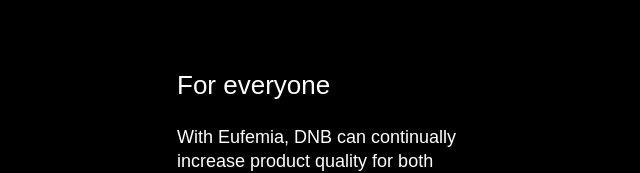
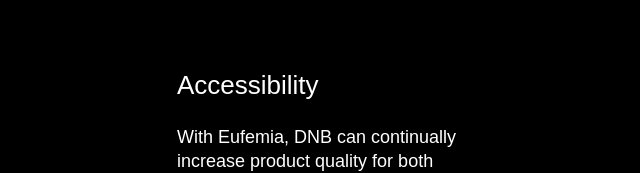
Before and after one commit to Nansivo/Eufemia-landing-page, a Gatsby site: page /about in a window 1280 px wide. Shown: the part 1067-1240 px from the top of the page, 287-927 px from the left. Built offline with nearby package versions, Linux system fonts and the light colour scheme; Gatsby itself is replaced by a stand-in of ours.

Commit message:
Rename About section 'For everyone' to 'Accessibility'

```diff
--- a/src/components/AboutEufemia.tsx
+++ b/src/components/AboutEufemia.tsx
@@ -34,7 +34,7 @@
     ],
   },
   {
-    title: "For everyone",
+    title: "Accessibility",
     step: "Accessibility",
     blocks: [
       { type: "p", text: "With Eufemia, DNB can continually increase product quality for both visual users and users relying on assistive technologies. It follows industry and regulatory standards-UU Tilsynet and WCAG 2.1." },
```
